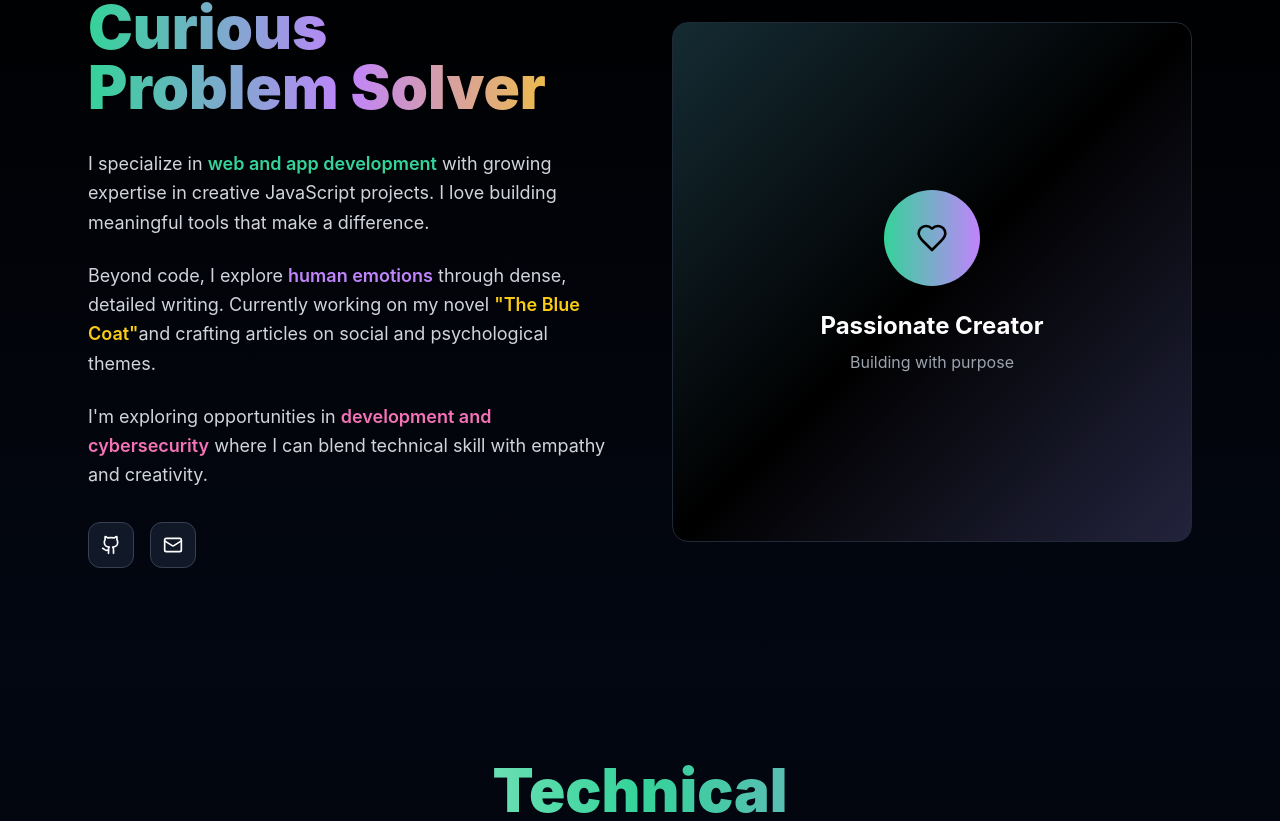
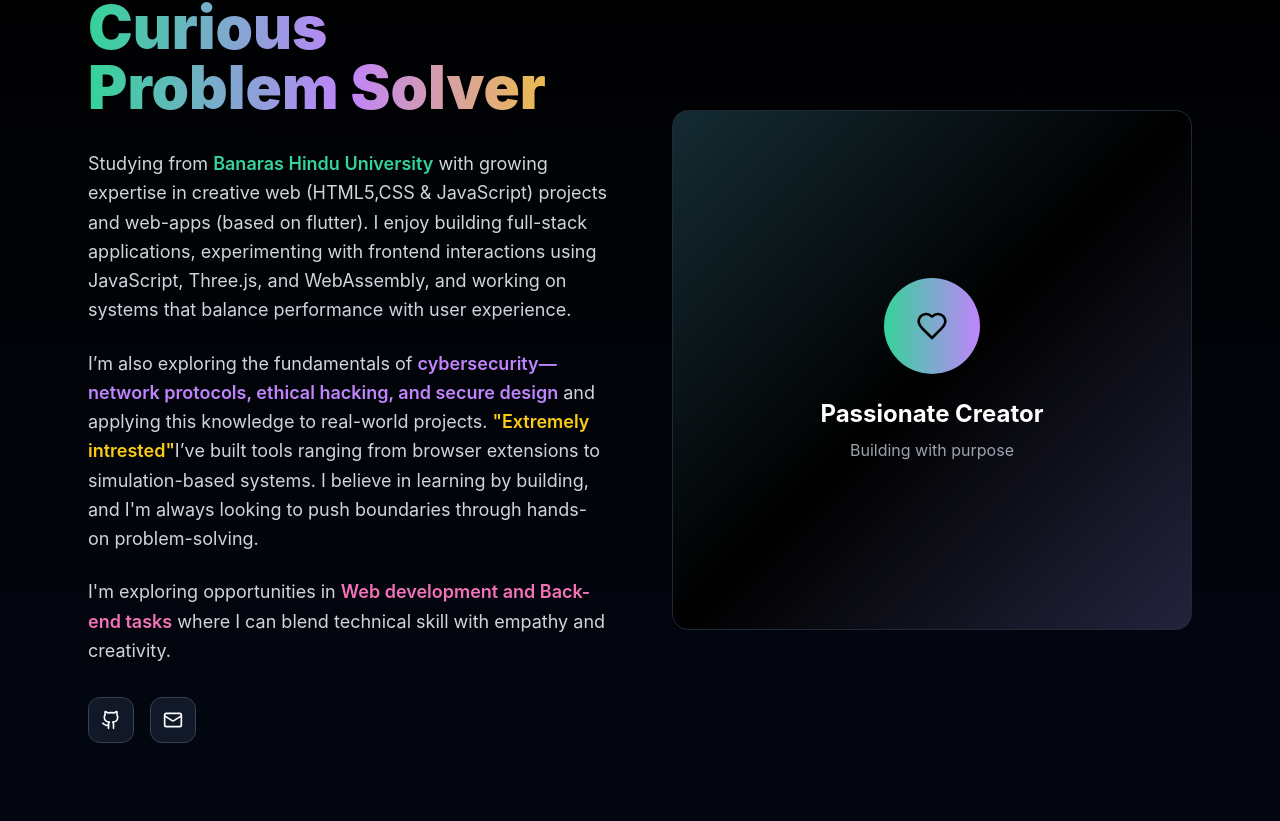
Before and after one commit to rajsriv/portfolio-project, a React (Vite) app: page / in a window 1280 px wide. Shown: the part 899-1720 px from the top of the page. Built offline with nearby package versions, Linux system fonts and the light colour scheme.

Commit message:
Update App.tsx

```diff
--- a/src/App.tsx
+++ b/src/App.tsx
@@ -89,18 +89,23 @@ function App() {
 
   const writings = [
     {
-      title: 'TuneBlend',
-      type: 'Music Player (In Progress)',
-      description: 'A HTML, CSS, Js (other possible libraries) integrated smooth fully functional music player.',
-      theme: 'Psychology & Human Nature'
+      title: 'The Basics of Google Cloud Compute',
+      type: 'G-CLoud Computing',
+      description: 'Earned a skill badge by completing the The Basics of Google Cloud Compute quest, where i learned how to work with virtual machines (VMs), persistent disks, and web servers using Compute Engine.',
+      theme: 'https://www.cloudskillsboost.google/public_profiles/89558da5-cb30-471d-b649-0c7ab019592a/badges/16306063'
     },
     {
-      title: 'Content Writing',
-      type: 'Article Series',
-      description: 'Examining the intersection of technology, psychology, and social dynamics in our digital age.',
-      theme: 'Social Commentary and Literature'
+      title: 'Application and Network Infrastructure',
+      type: 'ARCADE Level-1 JUNE, 2025',
+      description: 'This set of labs helps you get practical experience deploying applications and managing cloud infrastructure on Google Cloud',
+      theme: 'https://www.cloudskillsboost.google/public_profiles/89558da5-cb30-471d-b649-0c7ab019592a/badges/16452989'
+    },
+    {
+      title: 'Google Security Operations - Deep Dive',
+      type: 'Chronicles Security Operation Platform',
+      description: 'Take the next steps in working with the Chronicle Security Operations Platform. Build on fundamental knowledge to go deeper on cusotmization and tuning.',
+      theme: 'https://www.cloudskillsboost.google/public_profiles/89558da5-cb30-471d-b649-0c7ab019592a/badges/16225603'
     }
-
   ];
 
   return (
@@ -249,16 +254,15 @@ function App() {
               </h2>
               <div className="space-y-6 text-gray-300">
                 <p className="text-lg leading-relaxed">
-                  I specialize in <span className="text-emerald-400 font-semibold">web and app development</span> with
-                  growing expertise in creative JavaScript projects. I love building meaningful tools that make a difference.
+                  Studying from <span className="text-emerald-400 font-semibold">Banaras Hindu University</span> with
+                  growing expertise in creative web (HTML5,CSS & JavaScript) projects and web-apps (based on flutter). I enjoy building full-stack applications, experimenting with frontend interactions using JavaScript, Three.js, and WebAssembly, and working on systems that balance performance with user experience.
                 </p>
                 <p className="text-lg leading-relaxed">
-                  Beyond code, I explore <span className="text-purple-400 font-semibold">human emotions</span> through
-                  dense, detailed writing. Currently working on my novel <span className="text-yellow-400 font-semibold">"The Blue Coat"</span>
-                  and crafting articles on social and psychological themes.
+                 I’m also exploring the fundamentals of <span className="text-purple-400 font-semibold">cybersecurity—network protocols, ethical hacking, and secure design</span> and applying this knowledge to real-world projects. <span className="text-yellow-400 font-semibold">"Extremely intrested"</span>
+                  I’ve built tools ranging from browser extensions to simulation-based systems. I believe in learning by building, and I'm always looking to push boundaries through hands-on problem-solving.
                 </p>
                 <p className="text-lg leading-relaxed">
-                  I'm exploring opportunities in <span className="text-pink-400 font-semibold">development and cybersecurity</span> where
+                  I'm exploring opportunities in <span className="text-pink-400 font-semibold">Web development and Back-end tasks</span> where
                   I can blend technical skill with empathy and creativity.
                 </p>
               </div>
@@ -417,12 +421,12 @@ function App() {
         <div className="max-w-6xl mx-auto px-6 relative">
           <div className="text-center mb-16">
             <h2 className="text-5xl md:text-6xl font-black bg-gradient-to-r from-white via-purple-400 to-yellow-400 bg-clip-text text-transparent mb-6 leading-tight">
-              Ideas
+              GOOGLE
               <br />
-              & Innovation
+              & Skills
             </h2>
             <p className="text-gray-400 text-lg max-w-2xl mx-auto">
-              Exploring human emotions and social themes through detailed storytelling
+              Learning latest industry ready tech. Cloud computing, VMs, SecOps Architecture & enrichment, Using compute engines and lots more.
             </p>
           </div>
 
```
